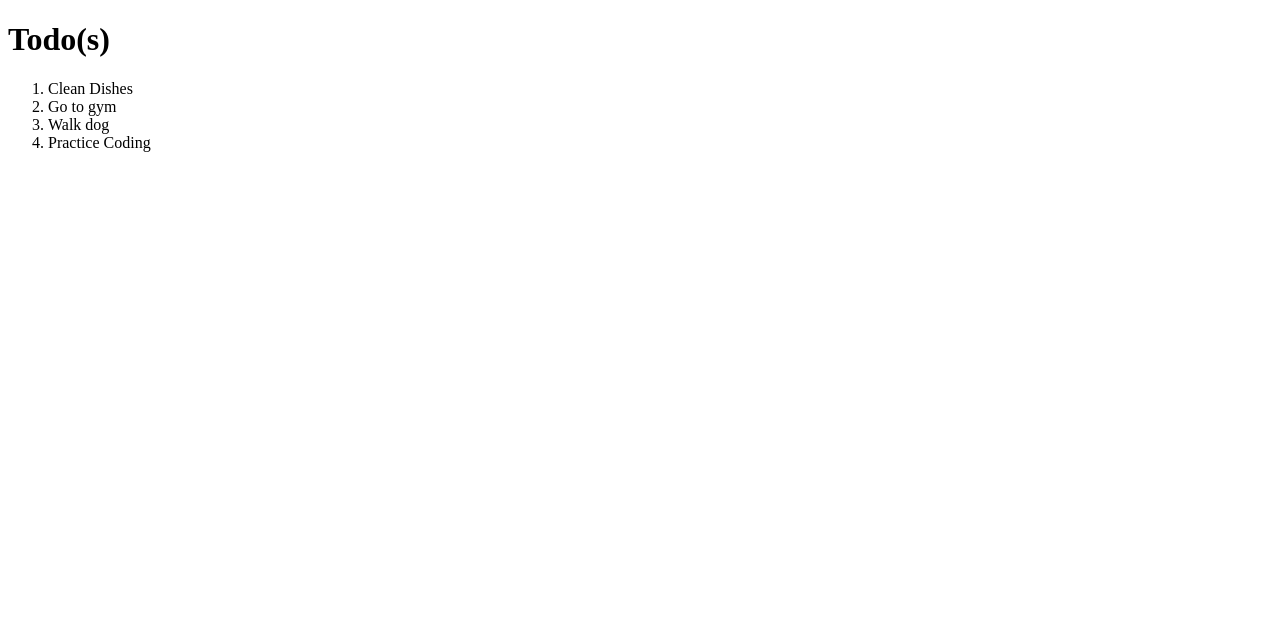
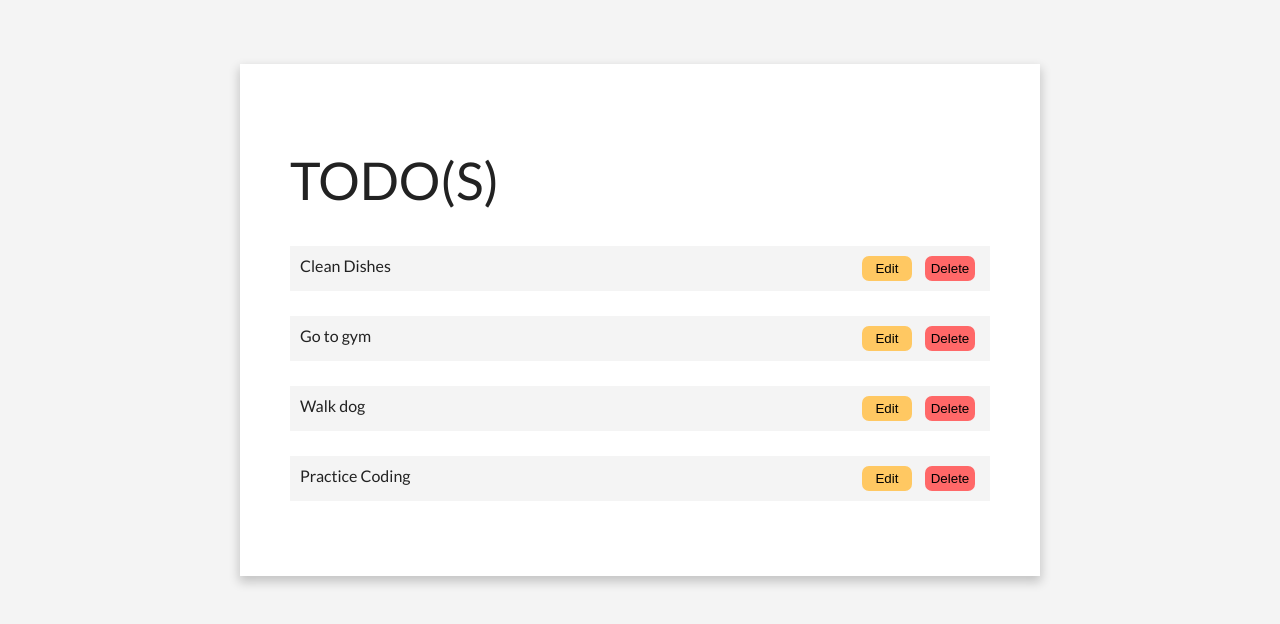
Before and after one commit to coding39586474747/todo-s-design, a plain HTML site: page index.html in a window 1280 px wide. Drawn offline with Linux system fonts and the light colour scheme.

Commit message:
Initial Design Done

```diff
--- a/css/styles.css
+++ b/css/styles.css
@@ -0,0 +1,66 @@
+body {
+  font-family: "Lato", sans-serif;
+  background-color: #f4f4f4;
+  color: #222;
+}
+
+main {
+  /* Center the content into the middle of the page */
+  width: 700px;
+  margin: 64px auto;
+  background-color: #fff;
+  padding: 50px;
+  box-shadow: 0px 5px 10px 1px rgba(0, 0, 0, 0.2);
+}
+
+h1 {
+  font-weight: lighter;
+  font-size: 52px;
+  text-transform: uppercase;
+}
+
+ol {
+  margin: 0;
+  padding: 0;
+  list-style: none;
+  /* background-color: #222; */
+}
+
+.todo-list-item {
+  background-color: #f4f4f4;
+  margin: 25px 0;
+  padding: 10px 10px;
+  display: flex;
+  justify-content: space-between;
+}
+
+button {
+  border: none;
+  background-blend-mode: none;
+  border-radius: 7px;
+  padding: 5px;
+  width: 50px;
+  cursor: pointer;
+  margin: 0 5px;
+}
+
+button:first-child {
+  margin-left: 10px;
+}
+
+.edit {
+  background-color: rgb(255, 200, 98);
+}
+
+.edit:hover {
+  background-color: rgb(252, 183, 55);
+}
+
+.delete {
+  background-color: rgb(255, 104, 104);
+}
+
+.delete:hover {
+  background-color: rgb(255, 73, 73);
+  color: #fff;
+}
--- a/index.html
+++ b/index.html
@@ -4,16 +4,45 @@
     <meta charset="UTF-8" />
     <meta http-equiv="X-UA-Compatible" content="IE=edge" />
     <meta name="viewport" content="width=device-width, initial-scale=1.0" />
+    <link
+      href="https://fonts.googleapis.com/css2?family=Lato:wght@400;700&display=swap"
+      rel="stylesheet"
+    />
+    <link rel="stylesheet" href="css/styles.css" />
     <title>Todo(s) Design</title>
   </head>
   <body>
     <main>
       <h1>Todo(s)</h1>
-      <ol>
-        <li>Clean Dishes</li>
-        <li>Go to gym</li>
-        <li>Walk dog</li>
-        <li>Practice Coding</li>
+      <ol class="todo-list">
+        <li class="todo-list-item">
+          Clean Dishes
+          <span>
+            <button class="edit">Edit</button>
+            <button class="delete">Delete</button>
+          </span>
+        </li>
+        <li class="todo-list-item">
+          Go to gym
+          <span>
+            <button class="edit">Edit</button>
+            <button class="delete">Delete</button>
+          </span>
+        </li>
+        <li class="todo-list-item">
+          Walk dog
+          <span>
+            <button class="edit">Edit</button>
+            <button class="delete">Delete</button>
+          </span>
+        </li>
+        <li class="todo-list-item">
+          Practice Coding
+          <span>
+            <button class="edit">Edit</button>
+            <button class="delete">Delete</button>
+          </span>
+        </li>
       </ol>
     </main>
   </body>
```
